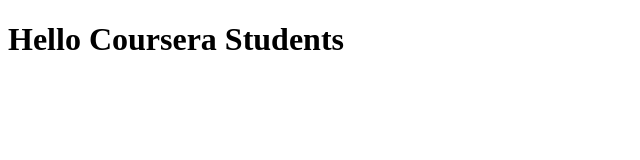
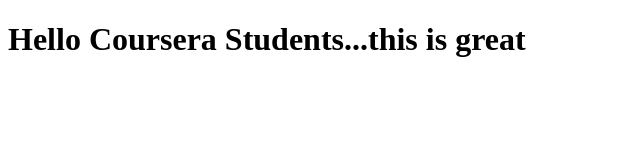
Before and after one commit to jdayalu/coursera-test, a plain HTML site: page index.html in a window 1280 px wide. Shown: the whole page, without its empty margins (0-640 px from the left). Drawn offline with Linux system fonts and the light colour scheme.

Commit message:
updated  index.html

```diff
--- a/index.html
+++ b/index.html
@@ -5,6 +5,6 @@
     <title>Hello Coursera</title>
   </head>
   <body>
-    <h1>Hello Coursera Students</h1>
+    <h1>Hello Coursera Students...this is great</h1>
   </body>
 </html>
```
